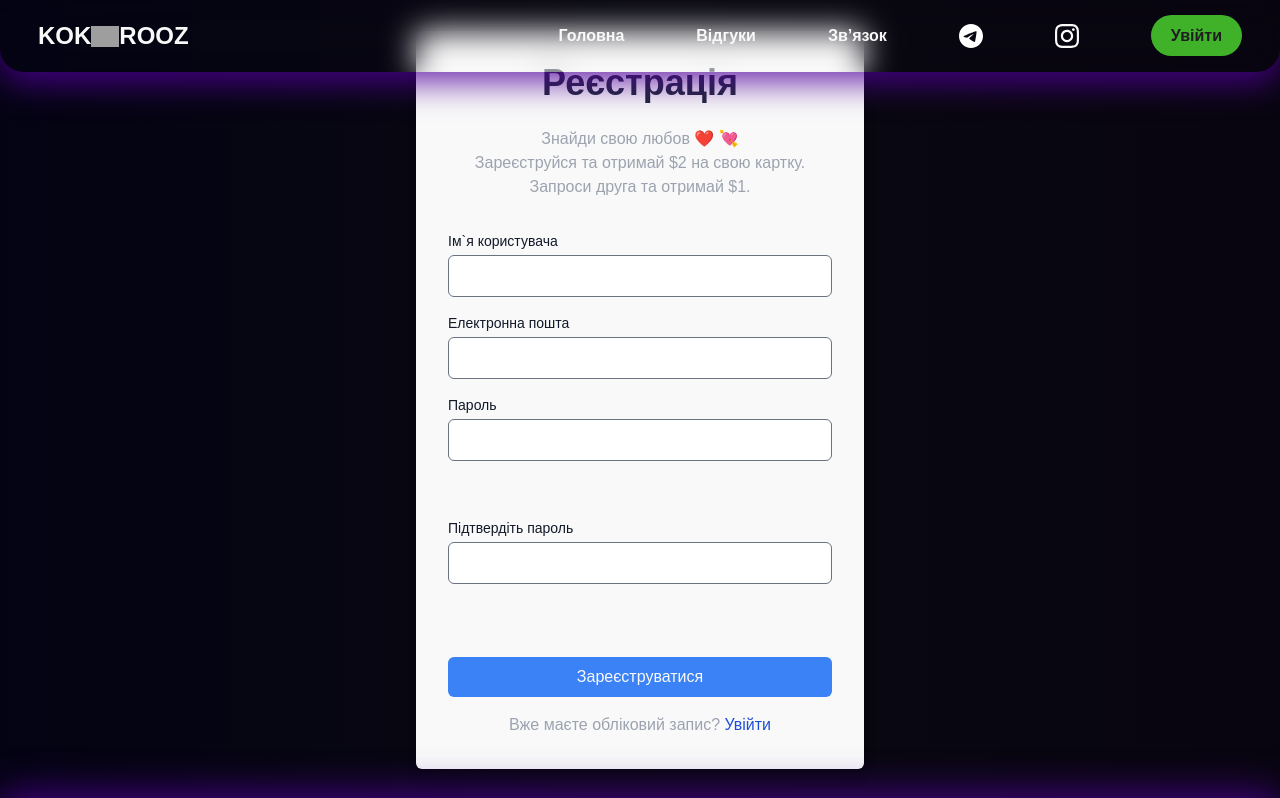
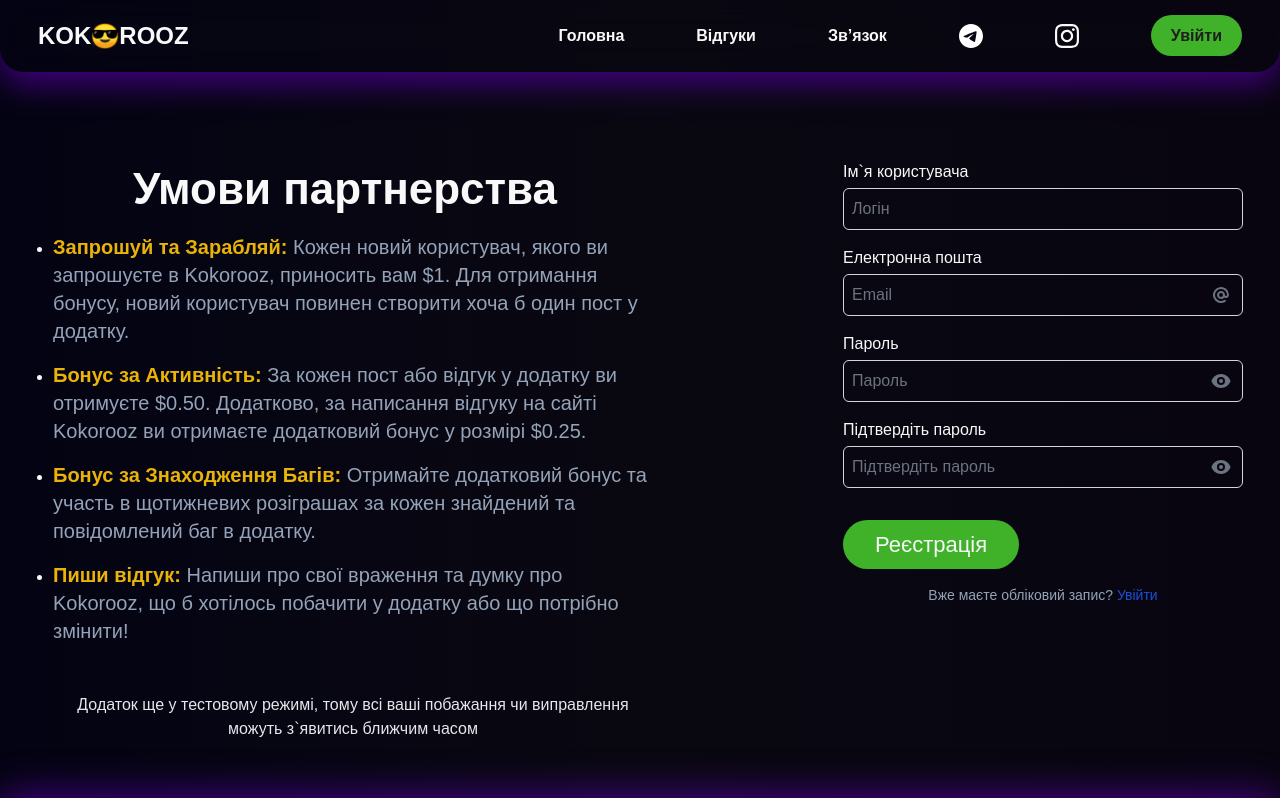
Before and after one commit to VovaShulepa/kokorooz, a Next.js app: page /register in a window 1280 px wide. Shown: the top 798 px of the page. Built offline with nearby package versions, Linux system fonts and the light colour scheme; grey boxes are pictures that could not be loaded; a web font is replaced by a local one.

Commit message:
fix: fix styles

```diff
--- a/components/typography/Paragraph/Paragraph.props.ts
+++ b/components/typography/Paragraph/Paragraph.props.ts
@@ -1,7 +1,7 @@
 import { ReactNode } from 'react';
 
 export interface ParagraphProps {
-  size?: 'big' | 'small' | 'extrasmall';
+  size?: 'big' | 'small' | 'list';
   className?: string;
   children: ReactNode;
 }
--- a/components/typography/Paragraph/Paragraph.tsx
+++ b/components/typography/Paragraph/Paragraph.tsx
@@ -14,6 +14,7 @@ export const Paragraph: FC<ParagraphProps> = ({
         'font-light',
         {
           'text-xl xl:text-[24px] font-normal text-slate-400': size === 'big',
+          'text-xl xl:text-[20px] font-normal text-slate-400': size === 'list',
           'text-sm md:text-base text-slate-400': size === 'small',
         },
         className,
--- /dev/null
+++ b/data/registerData.json
@@ -0,0 +1,19 @@
+[
+  {
+    "title": "Запрошуй та Зарабляй:",
+    "content": "Кожен новий користувач, якого ви запрошуєте в Kokorooz, приносить вам $1. Для отримання бонусу, новий користувач повинен створити хоча б один пост у додатку."
+  },
+  {
+    "title": "Бонус за Активність:",
+    "content": "За кожен пост або відгук у додатку ви отримуєте $0.50. Додатково, за написання відгуку на сайті Kokorooz ви отримаєте додатковий бонус у розмірі $0.25."
+  },
+
+  {
+    "title": "Бонус за Знаходження Багів:",
+    "content": "Отримайте додатковий бонус та участь в щотижневих розіграшах за кожен знайдений та повідомлений баг в додатку."
+  },
+  {
+    "title": "Пиши відгук:",
+    "content": "Напиши про свої враження та думку про Kokorooz, що б хотілось побачити у додатку або що потрібно змінити!"
+  }
+]
--- a/page-components/Hero/Hero.tsx
+++ b/page-components/Hero/Hero.tsx
@@ -39,7 +39,16 @@ export const Hero = () => {
             >
               Кожен Знайомчик - Цінний!
             </Title>
+            <Paragraph className="mb-8 max-w-[500px]" data-aos="zoom-in">
+              🚀 Вітаємо в Kokorooz - де, Ти, можеш знайомитись та знайти
+              підробіток! Запрошуй друзів та отримай{' '}
+              <span className="text-yellow-300">$1</span> за кожного або{' '}
+              <span className="text-yellow-300">$0.50</span> за кожен пост.
+              Стань одним із перших учасників та отримай не лише враження від
+              знайомств, а й приємний дохід!
+            </Paragraph>
 
+            {/* ========== */}
             <div className="mobiles flex xl:hidden relative">
               <div
                 className={`relative ${
@@ -76,12 +85,7 @@ export const Hero = () => {
                 />
               </div>
             </div>
-
-            <Paragraph className="mb-8 max-w-[500px]" data-aos="zoom-in">
-              Стань частиною <span className="text-yellow-300">Kokorooz</span> і
-              отримуй $2 за нового друга та $1 за кожен пост! Тут кожен
-              знайомчик - цінний. Давайте знайомитись та заробляти разом!
-            </Paragraph>
+            {/* ===================== */}
 
             <div
               className="xl:flex items-center justify-between mt-4 mb-4 "
@@ -91,10 +95,9 @@ export const Hero = () => {
                 <Link
                   href="/register"
                   rel="noopener noreferrer"
-                  target="_blank"
                   className="btn-gradient bg-[#3fb22a] notXl:mx-auto rounded-full block text-center text-white max-w-[240px] px-14 py-3 text-[22px] hover:text-black  hover:scale-[.96]  duration-300"
                 >
-                  Реєстрація
+                  Детальніше
                 </Link>
               </div>
               {/* DOWNLOAD_APP */}
--- a/pages/register.tsx
+++ b/pages/register.tsx
@@ -1,13 +1,16 @@
 import Head from 'next/head';
 import Link from 'next/link';
 import PropTypes from 'prop-types';
-
-import { HiFingerPrint } from 'react-icons/hi';
+import { HiAtSymbol, HiEye, HiEyeOff } from 'react-icons/hi';
 import { useState } from 'react';
 import { useFormik } from 'formik';
+import { useRouter } from 'next/router';
+
 import { registerValidate } from '../lib/validate';
-import { useRouter } from 'next/router';
 import { Section } from '@/components/common/Section';
+import { Title } from '@/components/typography/Title';
+import { Paragraph } from '@/components/typography/Paragraph';
+import data from '@/data/registerData.json';
 
 interface ModalProps {
   onClose: () => void;
@@ -99,112 +102,192 @@ const Register: React.FC = () => {
       <Head>
         <title>Реєстрація</title>
       </Head>
+      <Section className="pt-40">
+        <div className="container flex notXl:flex-col justify-around">
+          <div>
+            <Title tag="h1" className="mb-4 text-center">
+              Умови партнерства
+            </Title>
 
-      <Section className="flex items-center justify-center h-screen">
-        <div className="bg-white p-8 rounded-md shadow-lg max-w-md w-full">
-          <h1 className="text-gray-800 text-4xl font-bold mb-6 text-center">
-            Реєстрація
-          </h1>
-
-          <p className="text-gray-400 text-center mb-8">
-            Знайди свою любов ❤️ &#128152; <br />
-            Зареєструйся та отримай $2 на свою картку. <br />
-            Запроси друга та отримай $1.
+            <ul className="list-disc ml-4 flex flex-col gap-4">
+              {data.map((item, index) => (
+                <li key={index}>
+                  <Paragraph size="list" className="max-w-[600px]">
+                    <strong className="text-yellow-500">{item.title}</strong>{' '}
+                    {item.content}
+                  </Paragraph>
+                </li>
+              ))}
+              <p className="max-w-[600px] mt-8 text-base text-gray-200 text-center">
+                Додаток ще у тестовому режимі, тому всі ваші побажання чи
+                виправлення можуть з`явитись ближчим часом
               </p>
+            </ul>
+          </div>
 
           {/* form */}
-          <form className="flex flex-col gap-4" onSubmit={formik.handleSubmit}>
-            <div className="flex flex-col">
-              <label htmlFor="username" className="text-sm text-gray-900 mb-1">
+          <div className="ml-32">
+            <form
+              className="flex flex-col gap-4"
+              onSubmit={formik.handleSubmit}
+            >
+              <div className="flex flex-col xl:w-[400px]">
+                <label htmlFor="username" className="text-base mb-1">
                   Ім`я користувача
                 </label>
+                <div className="relative flex items-center gap-4">
                   <input
                     id="username"
                     autoComplete="username"
                     type="text"
-                className="p-2 border rounded-md text-black"
+                    placeholder="Логін"
+                    className={`p-2 border w-full rounded-md bg-transparent text-black focus:outline-none ${
+                      formik.errors.username && formik.touched.username
+                        ? 'border-rose-600'
+                        : 'border-gray-300'
+                    }`}
                     {...formik.getFieldProps('username')}
                   />
+                </div>
                 {formik.errors.username && formik.touched.username && (
-                <span className="text-rose-500">{formik.errors.username}</span>
+                  <span className="text-rose-500">
+                    {formik.errors.username}
+                  </span>
                 )}
               </div>
 
+              {/* Електронна пошта */}
               <div className="flex flex-col">
-              <label htmlFor="email" className="text-sm text-gray-900 mb-1">
+                <label htmlFor="email" className="text-base mb-1">
                   Електронна пошта
                 </label>
+                <div className="relative flex items-center gap-4">
+                  <HiAtSymbol
+                    className="text-gray-500 absolute right-3"
+                    size={20}
+                  />
                   <input
                     id="email"
                     autoComplete="email"
                     type="email"
-                className="p-2 border rounded-md text-black"
+                    placeholder="Email"
+                    className={`p-2 rounded-md bg-transparent text-black focus:outline-none w-full ${
+                      formik.errors.email && formik.touched.email
+                        ? 'border-rose-600'
+                        : 'border-gray-300'
+                    }`}
                     {...formik.getFieldProps('email')}
                   />
+                </div>
                 {formik.errors.email && formik.touched.email && (
                   <span className="text-rose-500">{formik.errors.email}</span>
                 )}
               </div>
 
+              {/* Пароль */}
               <div className="flex flex-col">
-              <label htmlFor="password" className="text-sm text-gray-900 mb-1">
+                <label htmlFor="password" className="text-base mb-1">
                   Пароль
                 </label>
+                <div className="relative flex items-center gap-4">
                   <input
                     id="password"
-                type={`${show.password ? 'text' : 'password'}`}
-                className="p-2 border rounded-md text-black"
+                    type={show.password ? 'text' : 'password'}
+                    placeholder="Пароль"
+                    autoComplete="current-password"
+                    className={`p-2 border rounded-md bg-transparent w-full text-black focus:outline-none  ${
+                      formik.errors.password && formik.touched.password
+                        ? 'border-rose-600'
+                        : 'border-gray-300'
+                    }`}
                     {...formik.getFieldProps('password')}
                   />
-              <span
-                className="flex items-center p-2 cursor-pointer"
-                onClick={() => setShow({ ...show, password: !show.password })}
-              >
-                <HiFingerPrint size={25} />
+                  {show.password ? (
+                    <HiEyeOff
+                      className="text-gray-500 cursor-pointer absolute right-3"
+                      size={20}
+                      onClick={() =>
+                        setShow({ ...show, password: !show.password })
+                      }
+                    />
+                  ) : (
+                    <HiEye
+                      className="text-gray-500 cursor-pointer absolute right-3"
+                      size={20}
+                      onClick={() =>
+                        setShow({ ...show, password: !show.password })
+                      }
+                    />
+                  )}
+                </div>
+                {formik.errors.password && formik.touched.password && (
+                  <span className="text-rose-500">
+                    {formik.errors.password}
                   </span>
-              {formik.errors.password && formik.touched.password && (
-                <span className="text-rose-500">{formik.errors.password}</span>
                 )}
               </div>
 
+              {/* Підтвердіть пароль */}
               <div className="flex flex-col">
-              <label htmlFor="cpassword" className="text-sm text-gray-900 mb-1">
+                <label htmlFor="cpassword" className="text-base mb-1">
                   Підтвердіть пароль
                 </label>
+                <div className="relative flex items-center gap-4">
                   <input
                     id="cpassword"
-                type={`${show.cpassword ? 'text' : 'password'}`}
-                className="p-2 border rounded-md text-black"
+                    type={show.cpassword ? 'text' : 'password'}
+                    placeholder="Підтвердіть пароль"
+                    className={`p-2 border rounded-md bg-transparent w-full text-black focus:outline-none  ${
+                      formik.errors.cpassword && formik.touched.cpassword
+                        ? 'border-rose-600'
+                        : 'border-gray-300'
+                    }`}
                     {...formik.getFieldProps('cpassword')}
                   />
-              <span
-                className="flex items-center p-2 cursor-pointer"
-                onClick={() => setShow({ ...show, cpassword: !show.cpassword })}
-              >
-                <HiFingerPrint size={25} />
+                  {show.cpassword ? (
+                    <HiEyeOff
+                      className="text-gray-500 cursor-pointer absolute right-3"
+                      size={20}
+                      onClick={() =>
+                        setShow({ ...show, cpassword: !show.cpassword })
+                      }
+                    />
+                  ) : (
+                    <HiEye
+                      className="text-gray-500 cursor-pointer absolute right-3"
+                      size={20}
+                      onClick={() =>
+                        setShow({ ...show, cpassword: !show.cpassword })
+                      }
+                    />
+                  )}
+                </div>
+                {formik.errors.cpassword && formik.touched.cpassword && (
+                  <span className="text-rose-500">
+                    {formik.errors.cpassword}
                   </span>
-              {formik.errors.cpassword && formik.touched.cpassword && (
-                <span className="text-rose-500">{formik.errors.cpassword}</span>
                 )}
               </div>
 
-            {/* login buttons */}
+              {/* Other form fields, if any */}
+
               <div className="mt-4">
                 <button
                   type="submit"
-                className="w-full bg-blue-500 text-white p-2 rounded-md hover:bg-blue-600"
+                  className="btn-gradient bg-[#3fb22a] rounded-full text-center text-white max-w-[240px] px-8 py-2 text-[22px] hover:text-black hover:scale-[.96] duration-300"
                 >
-                Зареєструватися
+                  Реєстрація
                 </button>
               </div>
             </form>
 
-          <p className="mt-4 text-center text-gray-400 ">
+            <Paragraph size="small" className="mt-4 text-center text-gray-400">
               Вже маєте обліковий запис?{' '}
               <Link href="/login" className="text-blue-700 hover:text-blue-400">
                 Увійти
               </Link>
-          </p>
+            </Paragraph>
+          </div>
         </div>
       </Section>
 
```
Also changed, not shown: lib/validate.ts (+18 -18 lines), page-components/Footer/Footer.tsx (+10 -1 lines), public/smile.png (added). Lines whose indentation alone changed are shown as unchanged.
